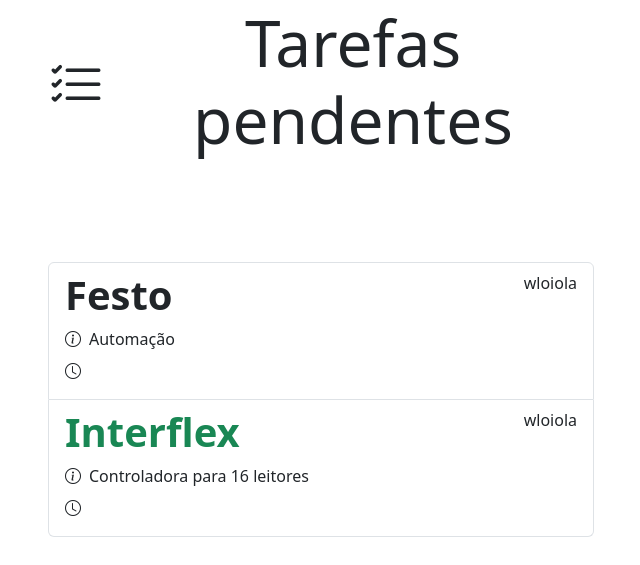
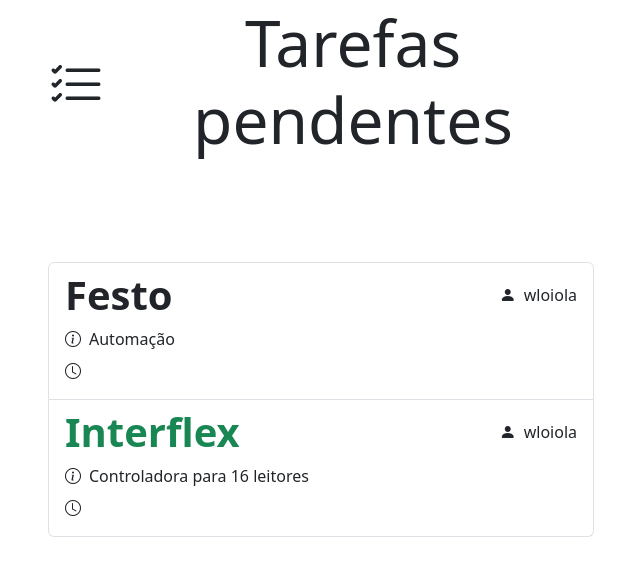
Before and after one commit to WloiolaNet/django-auth-crud, a Django app: page /tasks/ in a window 1280 px wide. Shown: the part 235-800 px from the top of the page, without its empty margins (319-959 px from the left). Run offline with Django 5.2, Linux system fonts and the light colour scheme; a user stored in the database is signed in; data comes from the database, SQL or seed files in the repository.

Commit message:
commit DEBUG

```diff
--- a/tasks/templates/tasks.html
+++ b/tasks/templates/tasks.html
@@ -22,7 +22,10 @@
                         {% else %}
                         <h1 class="fw-bold"> {{task.title}}</h1>
                         {% endif %}
-                        <p>{{task.user.username}}</p>
+                        <div class="d-flex align-items-center mb-2">
+                            <i class="bi bi-person-fill me-2"></i>
+                            <p class="mb-0">{{task.user.username}}</p>
+                        </div>
                     </header>
                     <div class="d-flex align-items-center mb-2">
                         <i class="bi bi-info-circle me-2"></i>
```
